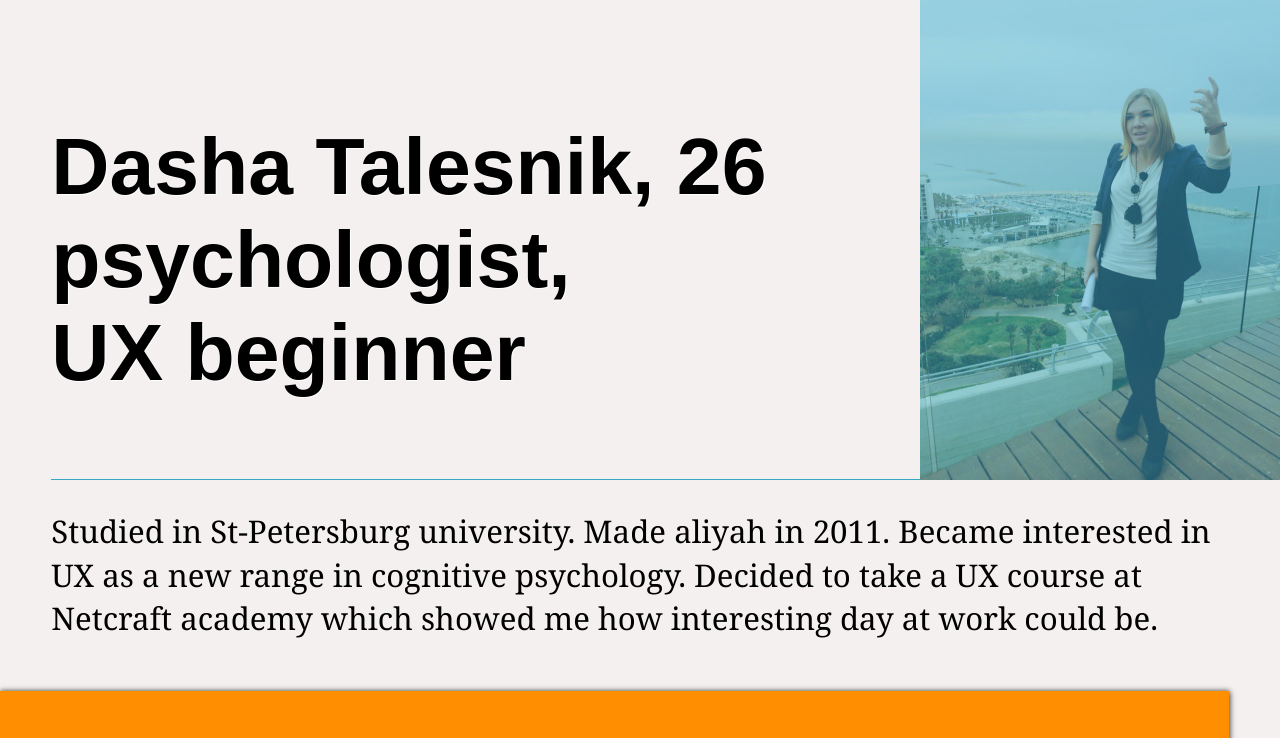
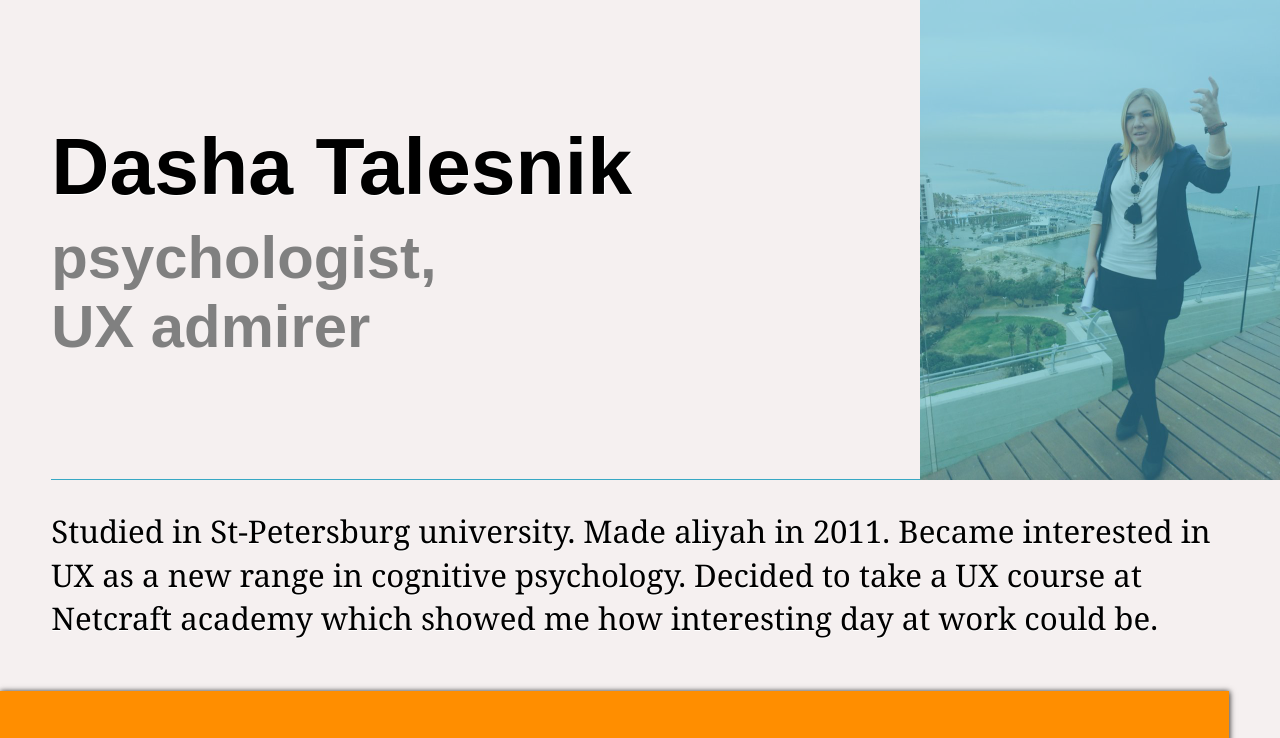
Before and after one commit to spaghettiguru/dasha-portfolio, a plain HTML site: page index.html in a window 1280 px wide. Shown: the top 738 px of the page. Drawn offline with nearby package versions, Linux system fonts and the light colour scheme.

Commit message:
pages css update

```diff
--- a/css/main.css
+++ b/css/main.css
@@ -18,6 +18,10 @@ h1 {
 	font-size: 3.1rem;
 }
 
+h2 {
+	font-size: 2.3rem;
+}
+
 img {
 	max-width: 100%;
 }
@@ -30,7 +34,6 @@ section {
 section:first-child {
 	padding-top: 0;
 }
-
 
 .clearfix::after {
 	content: "";
@@ -69,14 +72,19 @@ section:first-child {
 	display: table;
 }
 
-.personal-primary {
+.title-primary {
 	margin: 120px 0 0 4vw;
+	text-shadow: 1px 1px 0 white;
 }
 
-.personal-primary .inner {
-	display: inline-block;
-	text-align: left;
-	text-shadow: 1px 1px 0 white;
+.title-secondary {
+	margin-left: 4vw;
+	margin-top: 10px;
+	color: gray;
+}
+
+.conclusion {
+	text-shadow: 0 1px 0 #fff;
 }
 
 .personal-secondary {
@@ -84,6 +92,7 @@ section:first-child {
 	margin: 0 0 0 4vw;
 	padding: 30px 4vw 30px 0;
 	border-top: 1px solid #37A8C4;
+	text-shadow: 0 1px 0 #fff;
 }
 
 .illustration {
--- a/index.html
+++ b/index.html
@@ -6,6 +6,7 @@
 		<meta name="viewport" content="width=device-width">
 		<link rel="stylesheet" type="text/css" href="css/normalize.css">
 		<link rel="stylesheet" href="assets/fancybox/source/jquery.fancybox.css?v=2.1.5" type="text/css" media="screen" />
+		<link href='http://fonts.googleapis.com/css?family=Open+Sans:300,800,400,600' rel='stylesheet' type='text/css'>
 		<link rel="stylesheet" type="text/css" href="css/main.css">
 	</head>
 	<body>
@@ -13,13 +14,12 @@
 			<div class="selfie">
 				<img src="img/dashok.jpg" title="Dasha Talesnik photo" alt="Dasha Talesnik photo">
 			</div>
-			<h1 class="personal-primary">
-				<span class="inner">
-					Dasha Talesnik, 26<br>
-					psychologist,<br>
-					UX beginner
-				<span>
+			<h1 class="title-primary">
+				Dasha Talesnik
 			</h1>
+			<h2 class="title-secondary">
+				psychologist,<br>UX&nbsp;admirer
+			</h2>
 			<p class="personal-secondary">
 				Studied in St-Petersburg university.
 				Made aliyah in 2011.
@@ -70,7 +70,7 @@
 				</a>
 			</figure>
 		</section>
-		<section>
+		<section class="conclusion">
 			<p>
 				I have empathy and good comprehension of people's needs. I am more than glad to use my knowledge and skills to help improve people's lives.
 			</p>
```
